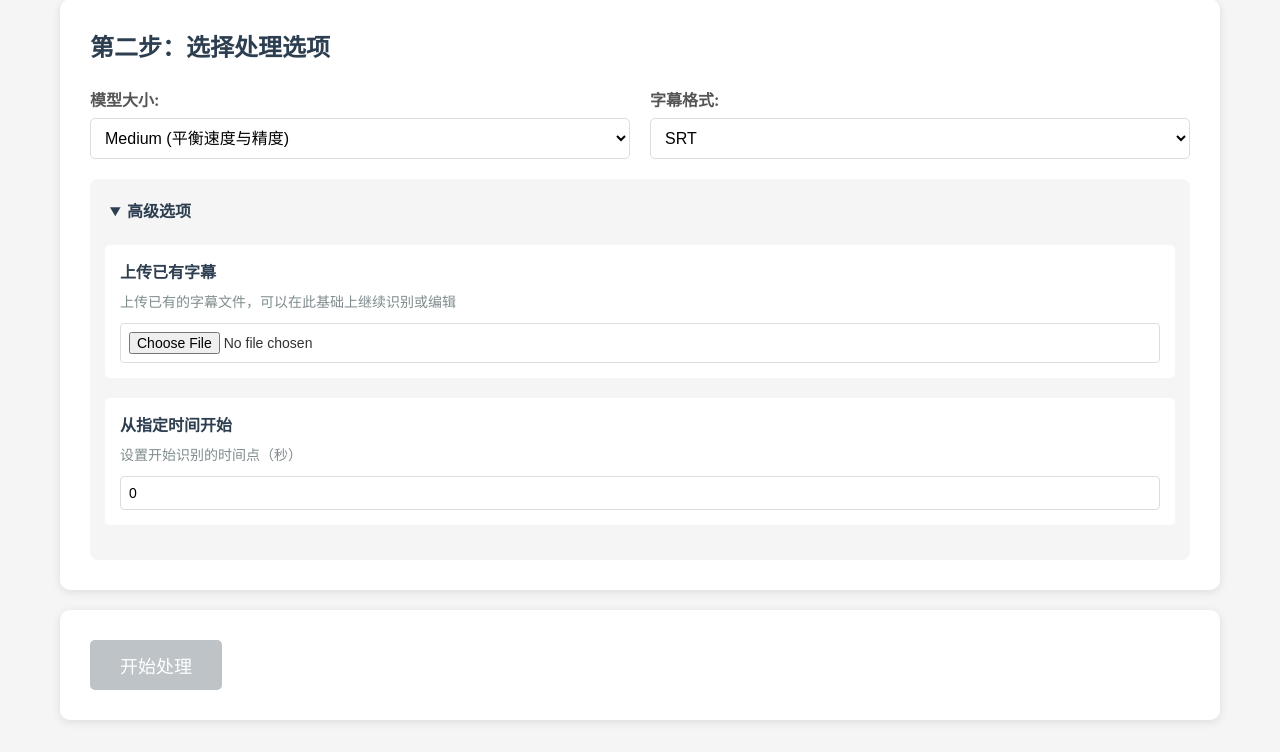
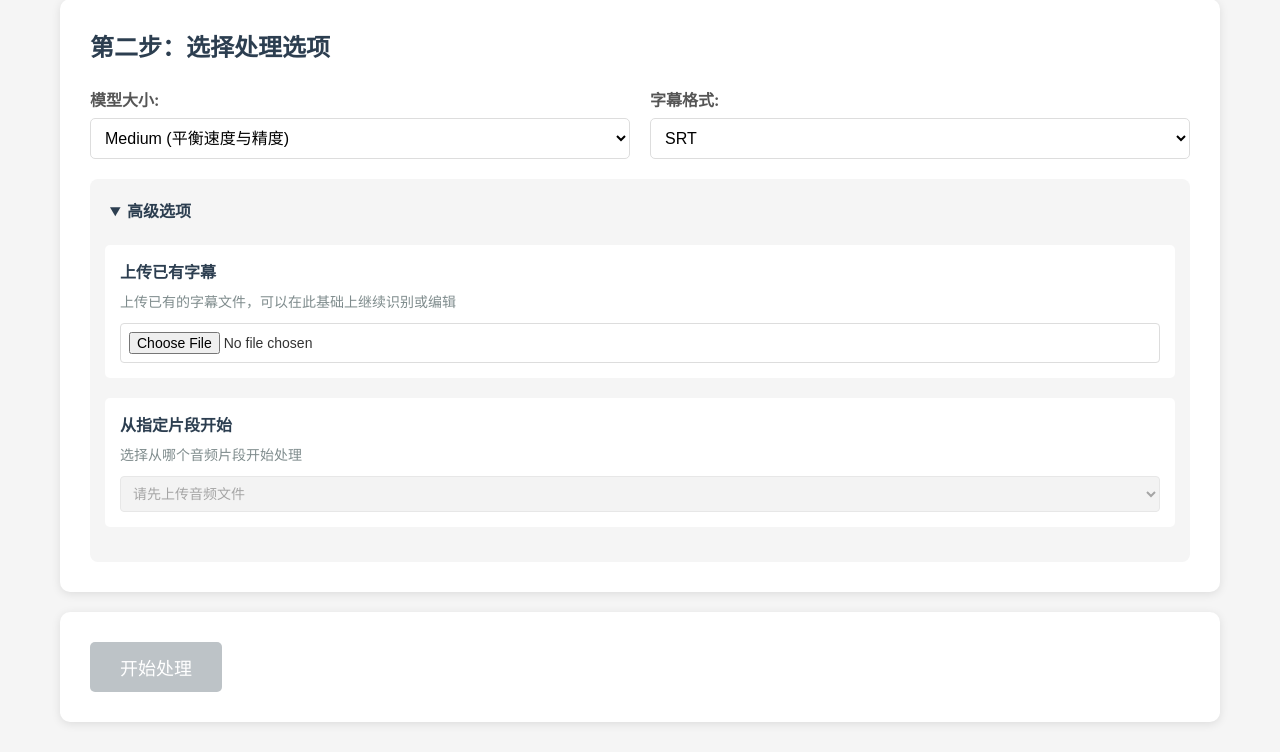
Before and after one commit to lirhcoder/GBaseMeetSub, a Flask app: page / in a window 1280 px wide, after a click on "高级选项". Shown: the part 557-1309 px from the top of the page. Run offline with Flask 3, Linux system fonts and the light colour scheme.

Commit message:
改进断点续传功能：使用分片选择代替任意时间输入
问题修复：
- 修复了任意时间导致的"NoneType object is not subscriptable"错误
- 音频分片是固定的（如0-30秒、30-60秒），任意时间可能不对齐

新功能：
1. 添加音频分析API，自动检测音频时长和分片信息
2. 将时间输入改为分片选择下拉列表
3. 上传音频后自动分析并显示可选分片
4. 显示音频总时长和分片数量信息

使用流程：
- 上传音频 → 自动分析并显示分片选项
- 选择起始片段 → 从该片段边界开始处理
- 确保时间点与实际分片对齐，避免处理错误

技术改进：
- 使用FFprobe获取准确的音频时长
- 分片边界对齐，避免任意时间导致的问题
- 更友好的用户界面，显示每个片段的时间范围

🤖 Generated with [Claude Code](https://claude.ai/code)

Co-Authored-By: Claude <noreply@anthropic.com>

```diff
--- a/app.py
+++ b/app.py
@@ -297,6 +297,53 @@ def preview_subtitles(task_id):
 
     return jsonify(preview_data)
 
+@app.route('/analyze_audio', methods=['POST'])
+def analyze_audio():
+    """分析音频文件，返回分片信息"""
+    if 'audio' not in request.files:
+        return jsonify({'error': '没有上传文件'}), 400
+
+    file = request.files['audio']
+    if file.filename == '':
+        return jsonify({'error': '没有选择文件'}), 400
+
+    if file and allowed_file(file.filename):
+        # 临时保存文件
+        import tempfile
+        with tempfile.NamedTemporaryFile(delete=False, suffix=os.path.splitext(file.filename)[1]) as tmp_file:
+            file.save(tmp_file.name)
+
+            try:
+                # 获取音频时长
+                from src.audio_splitter import AudioSplitter
+                splitter = AudioSplitter(30)  # 30秒分片
+                duration = splitter.get_audio_duration(tmp_file.name)
+
+                # 计算分片
+                chunks = []
+                chunk_duration = 30
+                for i in range(0, int(duration), chunk_duration):
+                    start = i
+                    end = min(i + chunk_duration, duration)
+                    chunks.append({
+                        'index': len(chunks),
+                        'start': start,
+                        'end': end,
+                        'label': f'{start}秒 - {end}秒 (片段{len(chunks)+1})'
+                    })
+
+                return jsonify({
+                    'duration': duration,
+                    'chunks': chunks,
+                    'chunk_duration': chunk_duration
+                })
+
+            finally:
+                # 清理临时文件
+                os.unlink(tmp_file.name)
+
+    return jsonify({'error': '不支持的文件格式'}), 400
+
 @app.route('/clear_uploads', methods=['POST'])
 def clear_uploads():
     """清理上传的文件（开发用）"""
--- a/src/enhanced_pipeline.py
+++ b/src/enhanced_pipeline.py
@@ -144,7 +144,7 @@ class EnhancedPipeline:
                 # 显示处理时间信息
                 elapsed_time = time.time() - start_time
                 avg_chunk_time = elapsed_time / (i + 1) if i > 0 else 0
-                estimated_total = avg_chunk_time * len(chunks)
+                estimated_total = avg_chunk_time * total_filtered
                 remaining_time = estimated_total - elapsed_time
 
                 time_message = f'已用: {self._format_time(elapsed_time)}, 剩余: {self._format_time(remaining_time)}'
--- a/static/css/style.css
+++ b/static/css/style.css
@@ -703,12 +703,20 @@ table tr:hover {
 }
 
 .option-group input[type="file"],
-.option-group input[type="number"] {
+.option-group input[type="number"],
+.option-group select {
     width: 100%;
     padding: 8px;
     border: 1px solid #ddd;
     border-radius: 4px;
     font-size: 14px;
+}
+
+.chunk-info-text {
+    margin-top: 10px;
+    font-size: 13px;
+    color: #3498db;
+    font-style: italic;
 }
 
 /* 下载编辑后字幕按钮 */
--- a/static/js/main.js
+++ b/static/js/main.js
@@ -45,7 +45,7 @@ audioFile.addEventListener('change', (e) => {
     }
 });
 
-function handleFileSelect(file) {
+async function handleFileSelect(file) {
     const allowedTypes = ['audio/mp4', 'audio/mpeg', 'audio/wav', 'audio/x-m4a', 'video/mp4', 'video/webm'];
 
     if (!allowedTypes.includes(file.type) && !file.name.match(/\.(mp4|mp3|wav|m4a|webm)$/i)) {
@@ -57,6 +57,52 @@ function handleFileSelect(file) {
     fileName.textContent = file.name;
     fileInfo.style.display = 'block';
     processBtn.disabled = false;
+
+    // 分析音频文件获取分片信息
+    analyzeAudioFile(file);
+}
+
+// 分析音频文件，获取分片信息
+async function analyzeAudioFile(file) {
+    const formData = new FormData();
+    formData.append('audio', file);
+
+    try {
+        const response = await fetch('/analyze_audio', {
+            method: 'POST',
+            body: formData
+        });
+
+        if (response.ok) {
+            const data = await response.json();
+            updateChunkSelector(data.chunks);
+
+            // 显示音频总时长信息
+            const minutes = Math.floor(data.duration / 60);
+            const seconds = Math.floor(data.duration % 60);
+            document.getElementById('chunkInfo').textContent =
+                `音频总时长: ${minutes}分${seconds}秒，共${data.chunks.length}个片段`;
+            document.getElementById('chunkInfo').style.display = 'block';
+        }
+    } catch (error) {
+        console.error('分析音频失败:', error);
+    }
+}
+
+// 更新分片选择器
+function updateChunkSelector(chunks) {
+    const selector = document.getElementById('startChunk');
+    selector.disabled = false;
+    selector.innerHTML = '<option value="0">从头开始处理</option>';
+
+    chunks.forEach((chunk, index) => {
+        if (index > 0) {  // 跳过第一个片段，因为"从头开始"已经包含了
+            const option = document.createElement('option');
+            option.value = chunk.start;
+            option.textContent = chunk.label;
+            selector.appendChild(option);
+        }
+    });
 }
 
 // 处理按钮
@@ -67,7 +113,7 @@ processBtn.addEventListener('click', async () => {
     formData.append('audio', selectedFile);
     formData.append('model_size', document.getElementById('modelSize').value);
     formData.append('subtitle_format', document.getElementById('subtitleFormat').value);
-    formData.append('start_time', document.getElementById('startTime').value || '0');
+    formData.append('start_time', document.getElementById('startChunk').value || '0');
 
     // 如果有上传的字幕，也添加到表单
     if (uploadedSubtitle) {
@@ -405,7 +451,9 @@ function resetUI() {
     // 重置高级选项
     document.getElementById('subtitleFile').value = '';
     document.getElementById('uploadedSubtitleInfo').style.display = 'none';
-    document.getElementById('startTime').value = '0';
+    document.getElementById('startChunk').innerHTML = '<option value="0">请先上传音频文件</option>';
+    document.getElementById('startChunk').disabled = true;
+    document.getElementById('chunkInfo').style.display = 'none';
 
     if (statusInterval) {
         clearInterval(statusInterval);
--- a/templates/index.html
+++ b/templates/index.html
@@ -69,9 +69,12 @@
                     </div>
 
                     <div class="option-group">
-                        <h4>从指定时间开始</h4>
-                        <p class="option-desc">设置开始识别的时间点（秒）</p>
-                        <input type="number" id="startTime" min="0" step="1" placeholder="0" value="0">
+                        <h4>从指定片段开始</h4>
+                        <p class="option-desc">选择从哪个音频片段开始处理</p>
+                        <select id="startChunk" disabled>
+                            <option value="0">请先上传音频文件</option>
+                        </select>
+                        <p id="chunkInfo" class="chunk-info-text" style="display: none;"></p>
                     </div>
                 </div>
             </details>
```
